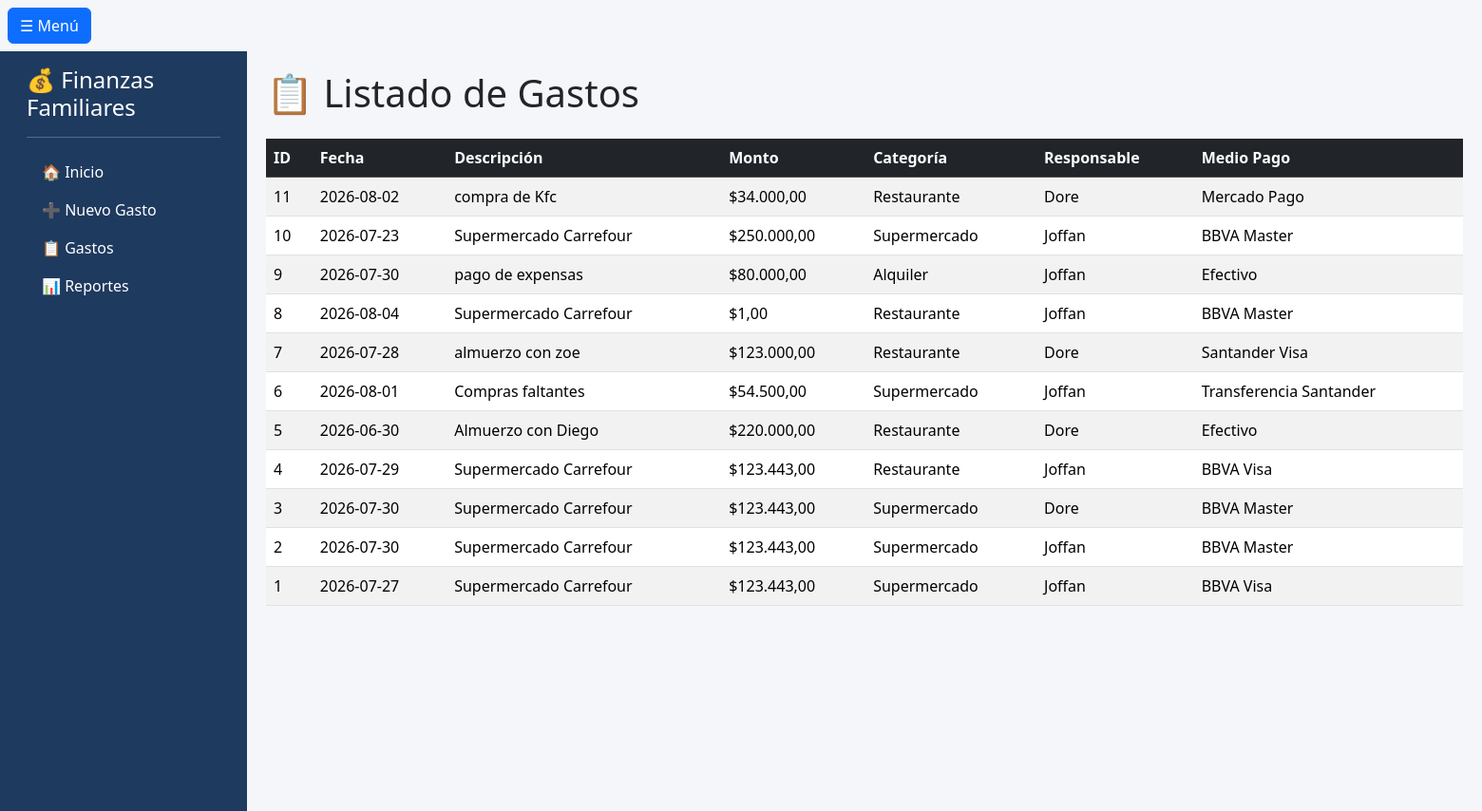
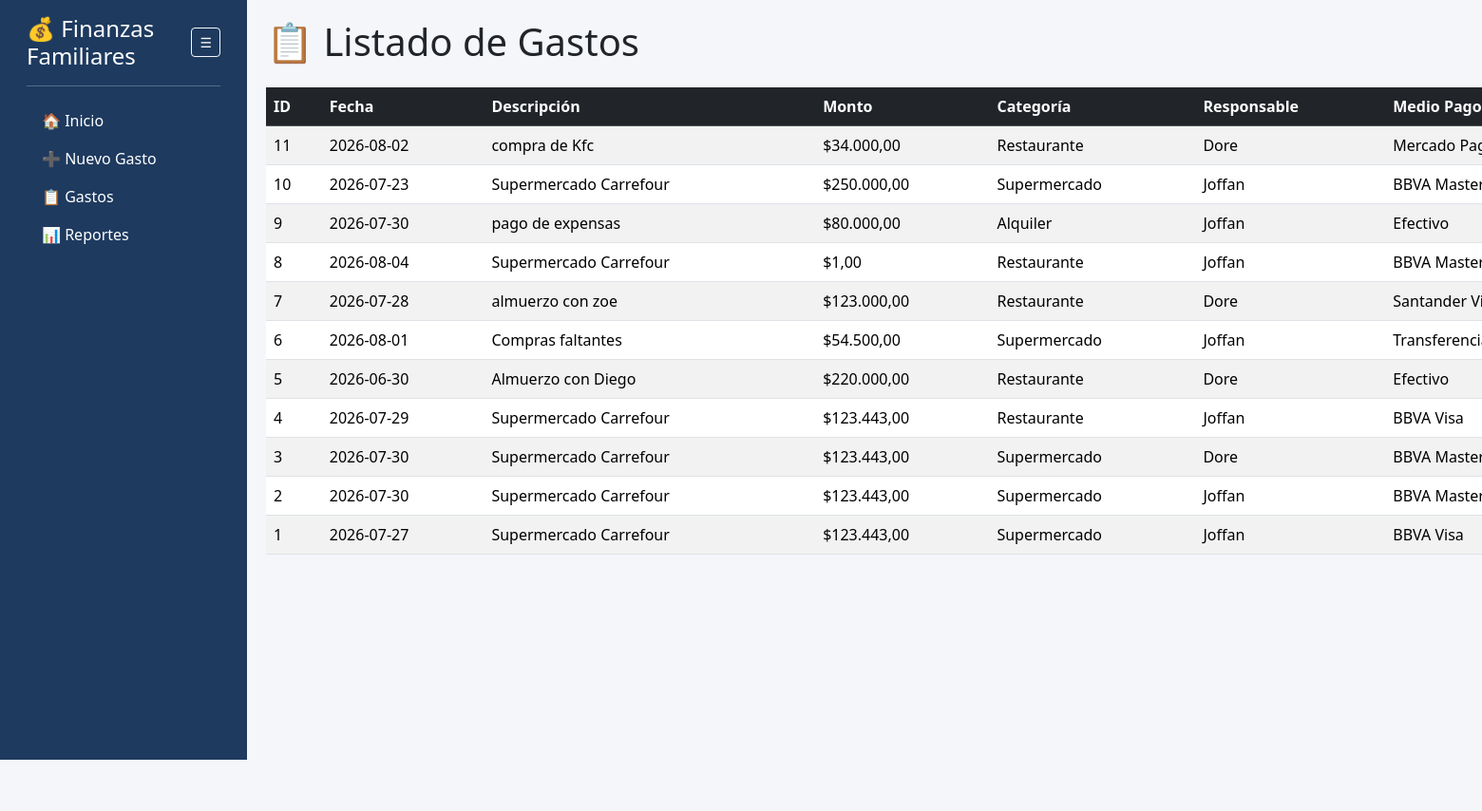
Before and after one commit to kleiwerfn2/finanzas-familiaNP, a Flask app: page /gastos in a window 1560 px wide; the page is wider, and only the part inside the window is pictured. Shown: that part at 95% size. After the commit the page ends 800 px from the top of that part, so only its background shows below. Run offline with Flask 3, Linux system fonts and the light colour scheme; data comes from the database, SQL or seed files in the repository.

Commit message:
Ajustes de menu colapsable

```diff
--- a/templates/base.html
+++ b/templates/base.html
@@ -11,6 +11,23 @@
     href="https://cdn.jsdelivr.net/npm/bootstrap@5.3.3/dist/css/bootstrap.min.css">
 
         <style>
+
+            .sidebar {
+                width: 260px;
+                transition: all 0.3s ease;
+            }
+
+            .sidebar-colapsado {
+                width: 80px;
+            }
+
+            .sidebar-colapsado .texto-menu {
+                display: none;
+            }
+
+            .sidebar-colapsado #tituloSidebar {
+                display: none;
+            }
 
             body{
                 background-color:#f5f6fa;
@@ -34,6 +51,14 @@ href="https://cdn.jsdelivr.net/npm/bootstrap@5.3.3/dist/css/bootstrap.min.css">
                 padding:20px;
             }
 
+            .row{
+                flex-wrap: nowrap;
+            }
+
+            .sidebar{
+                flex-shrink: 0;
+            }
+
         </style>
 
     </head>
@@ -49,23 +74,11 @@ function toggleSidebar() {
         const sidebar =
             document.getElementById("sidebarMenu");
 
-    sidebar.classList.toggle("d-none");
+        sidebar.classList.toggle("sidebar-colapsado");
 
     }
 
     </script>
-
-<div class="p-2">
-
-    <button
-        class="btn btn-primary"
-        onclick="toggleSidebar()">
-
-        ☰ Menú
-
-    </button>
-
-</div>
 
     <div class="container-fluid">
 
@@ -77,9 +90,26 @@ function toggleSidebar() {
 
                 <div class="pt-3 px-3">
 
-                <h4 class="text-white">
+                    <div class="d-flex justify-content-between align-items-center">
+
+                        <h4
+                            class="text-white mb-0 texto-menu"
+                            id="tituloSidebar">
+
                             💰 Finanzas Familiares
+
                         </h4>
+
+                        <button
+                            class="btn btn-outline-light btn-sm"
+                            onclick="toggleSidebar()"
+                            title="Mostrar/Ocultar Menú">
+
+                            ☰
+
+                        </button>
+
+                    </div>
 
                     <hr class="text-white">
 
@@ -87,25 +117,25 @@ function toggleSidebar() {
 
                         <li class="nav-item">
                             <a class="nav-link" href="/">
-                            🏠 Inicio
+                                🏠 <span class="texto-menu">Inicio</span>
                             </a>
                         </li>
 
                         <li class="nav-item">
                             <a class="nav-link" href="/nuevo">
-                            ➕ Nuevo Gasto
+                                ➕ <span class="texto-menu">Nuevo Gasto</span>
                             </a>
                         </li>
 
                         <li class="nav-item">
                             <a class="nav-link" href="/gastos">
-                            📋 Gastos
+                                📋 <span class="texto-menu">Gastos</span>
                             </a>
                         </li>
 
                         <li class="nav-item">
                             <a class="nav-link" href="/reportes">
-                            📊 Reportes
+                                📊 <span class="texto-menu">Reportes</span>
                             </a>
                         </li>
 
@@ -117,17 +147,7 @@ function toggleSidebar() {
 
             <!-- CONTENIDO -->
 
-        <main class="col-md-10 ms-sm-auto content">
-
-            <button
-                class="btn btn-primary d-md-none mb-3"
-                type="button"
-                data-bs-toggle="collapse"
-                data-bs-target="#sidebarMenu">
-
-                ☰ Menú
-
-            </button>
+            <main id="contenidoPrincipal" class="content flex-grow-1">
 
                 {% block contenido %}
                 {% endblock %}
```
Lines whose indentation alone changed are shown as unchanged.
